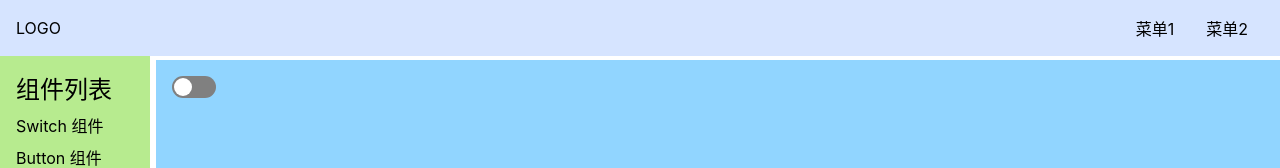
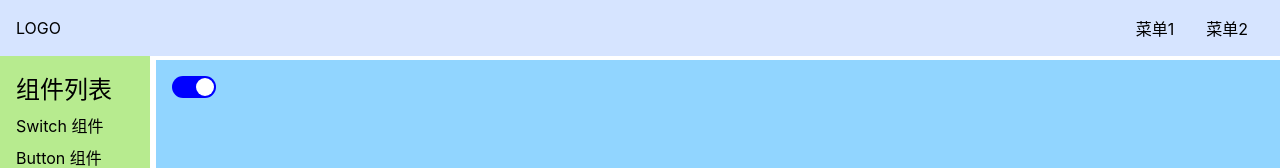
Before and after one commit to waynefu2020/sky-ui-1, a Vue app: page /#/doc/switch in a window 1280 px wide. Shown: the top 168 px of the page. Built offline with nearby package versions, Linux system fonts and the light colour scheme.

Commit message:
Switch组件可以接受value和input事件

```diff
--- a/src/components/SwitchDemo.vue
+++ b/src/components/SwitchDemo.vue
@@ -1,14 +1,20 @@
 <template>
   <div>
-    <Switch/>
+    <Switch :value="y" @input="y = $event"/>
+<!--    y变化的时候，$event传递最新的值，$event是外部传context.emit()过来的第二个参数-->
   </div>
 </template>
 
 <script lang="ts">
 import Switch from '../lib/Switch.vue';
+import {ref} from 'vue';
 
 export default {
-  components:{Switch}
+  components:{Switch},
+  setup(){
+    const y = ref(true)
+    return {y}
+  }
 }
 </script>
 
--- a/src/lib/Switch.vue
+++ b/src/lib/Switch.vue
@@ -1,5 +1,5 @@
 <template>
-  <button @click="toggle" :class="{checked}">
+  <button @click="toggle" :class="{checked: value}">
     <span></span>
   </button>
 </template>
@@ -8,12 +8,15 @@
 import {ref} from 'vue';
 
 export default {
-  setup(){
-    const checked = ref(false)
+  props:{
+    value: Boolean
+  },
+  setup(props, context){
     const toggle = () =>{
-      checked.value = !checked.value
+      context.emit('input',!props.value)
+      //通知父组件，把这个pros.value取反值
     }
-    return {checked, toggle}
+    return { toggle}
   }
 };
 </script>
```
